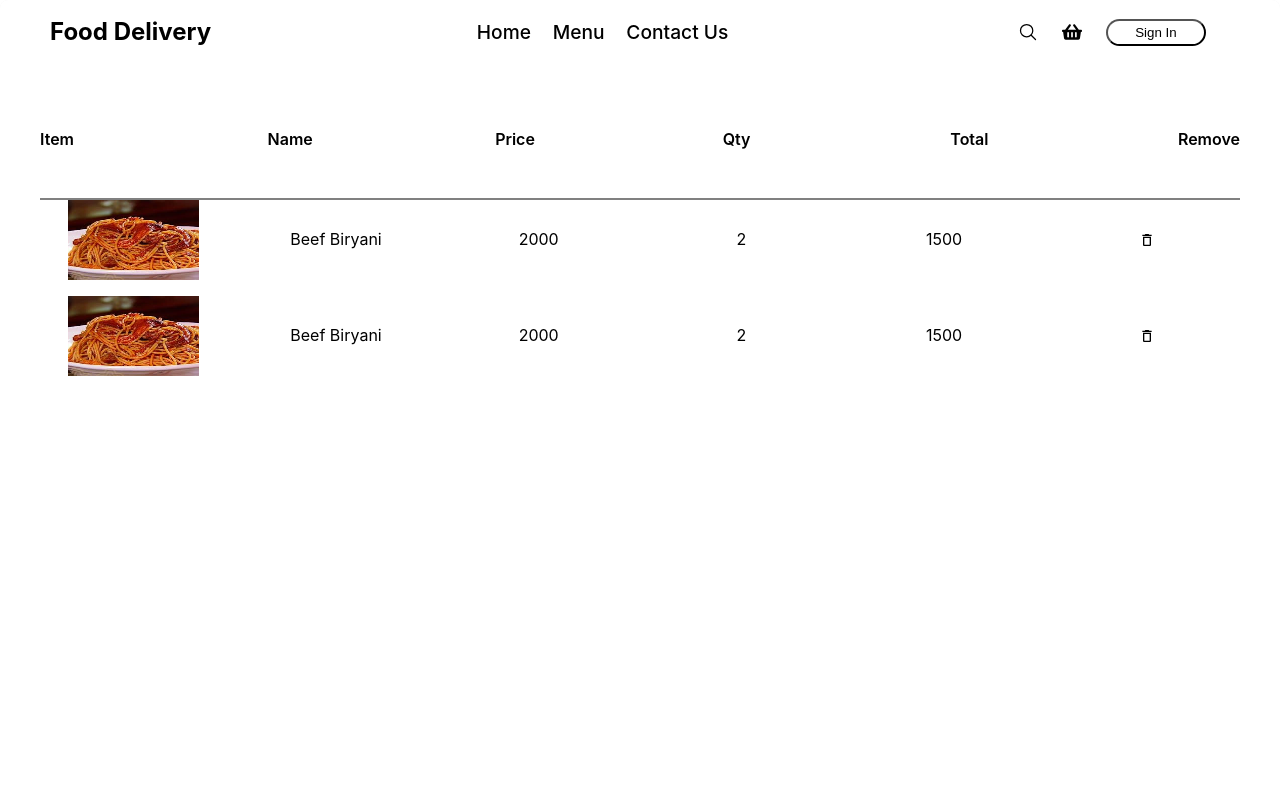
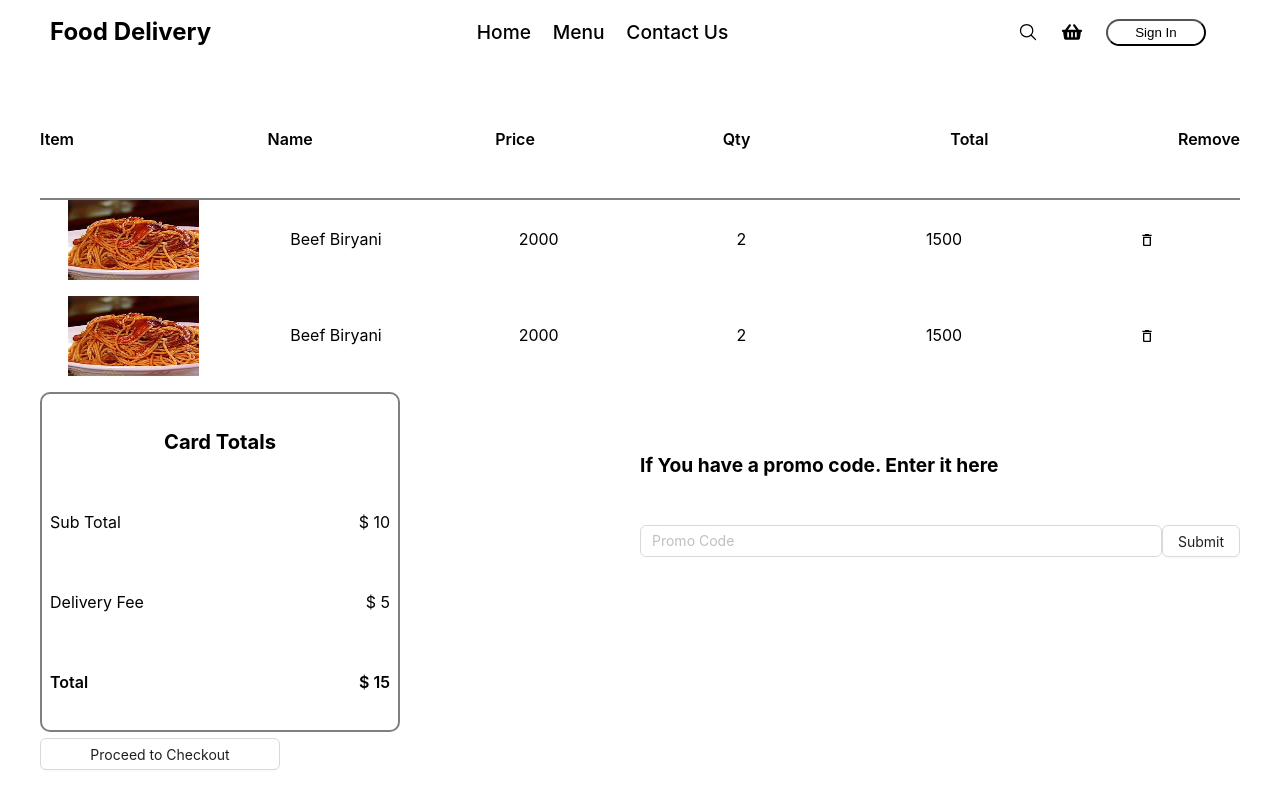
Before and after one commit to SyedMuhammadIzaan/FoodDeliveryApp, a React (Vite) app: page /add-to-cart in a window 1280 px wide. Shown: the top 800 px of the page. Built offline with nearby package versions, Linux system fonts and the light colour scheme.

Commit message:
make card billing component and promo code page

```diff
--- a/src/components/AddToCart.jsx
+++ b/src/components/AddToCart.jsx
@@ -1,6 +1,9 @@
 import { MdDeleteOutline } from "react-icons/md";
+import { Input } from "antd";
+import TotalBill from "./TotalBill";
 import BBQPastaImg from "../assets/bbq-pasta_img.webp";
 import "../style/clientLayoutComponent.scss";
+import ButtonComp from "./ButtonComp";
 const AddToCart = () => {
 	return (
 		<div className="add-to-cart-wrapper">
@@ -24,8 +27,8 @@ const AddToCart = () => {
 								<p>Total</p>
 							</div>
 							<div>
-                <p>Remove</p>
-              </div>
+								<p>Remove</p>
+							</div>
 						</div>
 						<div className="booked-items">
 							<div className="display-items">
@@ -71,7 +74,23 @@ const AddToCart = () => {
 						</div>
 					</div>
 				</div>
-				<div className="cart-items-row"></div>
+				<div className="cart-items-row">
+					<div className="cart-summary-section">
+						<div className="billing-action-wrapper">
+							<TotalBill />
+							<div className="billing-action-btn-wrapper">
+								<ButtonComp text="Proceed to Checkout" />
+							</div>
+						</div>
+						<div className="promo-code-section">
+							<h4>If You have a promo code. Enter it here</h4>
+							<div className="promo-code-input-group">
+								<Input placeholder="Promo Code" />
+								<ButtonComp text="Submit" />
+							</div>
+						</div>
+					</div>
+				</div>
 			</div>
 		</div>
 	);
--- /dev/null
+++ b/src/components/ButtonComp.jsx
@@ -0,0 +1,12 @@
+import { Button } from 'antd'
+import React from 'react'
+
+const ButtonComp = ({text}) => {
+  return (
+    <>
+    <Button>{text}</Button>
+    </>
+  )
+}
+
+export default ButtonComp
--- /dev/null
+++ b/src/components/TotalBill.jsx
@@ -0,0 +1,29 @@
+import "../style/clientLayoutComponent.scss";
+
+const TotalBill = () => {
+	return (
+		<div className="total-bill-wrapper">
+			<div className="bill-content">
+				<div className="bill-title">
+					<h4>Card Totals</h4>
+				</div>
+				<div className="bill-details">
+					<div className="bill-row">
+						<span>Sub Total</span>
+						<span>$ 10</span>
+					</div>
+					<div className="bill-row">
+						<span>Delivery Fee</span>
+						<span>$ 5</span>
+					</div>
+					<div className="bill-row-total">
+						<span>Total</span>
+						<span>$ 15</span>
+					</div>
+				</div>
+			</div>
+		</div>
+	);
+};
+
+export default TotalBill;
--- a/src/style/clientLayoutComponent.scss
+++ b/src/style/clientLayoutComponent.scss
@@ -44,6 +44,73 @@
 				display: flex;
 				justify-content: space-between;
 			}
+		}
+	}
+}
+
+.cart-summary-section {
+	width: 100%;
+	display: flex;
+	flex-direction: row;
+	justify-content: space-around;
+	align-items: center;
+
+	.billing-action-wrapper {
+		display: flex;
+		flex-direction: column;
+
+		.total-bill-wrapper {
+			border: 2px solid grey;
+			border-radius: 10px;
+			width: 30%;
+			height: 40%;
+			padding: 0.5em;
+			box-sizing: border-box;
+			font-size: 16px;
+
+			.bill-content {
+				// border: 2px solid green;
+				height: 100%;
+
+				.bill-title {
+					// border: 2px solid purple;
+					font-size: 1.4em;
+					height: 10vh;
+					display: flex;
+					align-items: center;
+					justify-content: center;
+					h4 {
+						margin-top: 0em;
+						margin-bottom: 0em;
+					}
+				}
+				.bill-details {
+					.bill-row {
+						// border: 2px solid yellow;
+						display: flex;
+						flex-direction: row;
+						justify-content: space-between;
+						align-items: center;
+						height: 10vh;
+						span {
+							font-size: 1em;
+						}
+					}
+					.bill-row-total {
+						// border: 2px solid red;
+						height: 10vh;
+						display: flex;
+						flex-direction: row;
+						justify-content: space-between;
+						align-items: center;
+					}
+				}
+			}
+		}
+	}
+	.promo-code-section {
+		h4 {
+			font-size: 1.2em;
 		}
 	}
 }
@@ -254,6 +321,59 @@
 			}
 		}
 	}
+	.cart-summary-section {
+		flex-direction: column;
+		font-size: 14px;
+		.billing-action-wrapper {
+			width: 100%;
+			.total-bill-wrapper {
+				width: 100%;
+				.bill-content {
+					.bill-title {
+						h4 {
+							font-size: 1.2em;
+						}
+					}
+					.bill-details {
+						.bill-row {
+							span {
+								font-size: 1em;
+							}
+						}
+						.bill-row-total {
+							span {
+								font-size: 1em;
+								font-weight: 600;
+							}
+						}
+					}
+				}
+			}
+			.billing-action-btn-wrapper {
+				// border: 2px solid red;
+				margin-top: 0.4em;
+				height: 10vh;
+				display: flex;
+				.ant-btn {
+					width: 50%;
+				}
+			}
+		}
+		.promo-code-section {
+			// border: 2px solid red;
+			width: 100%;
+			h4 {
+				text-align: center;
+				font-size: 1em;
+				margin-top: 0em;
+				margin-bottom: 0em;
+			}
+			.promo-code-input-group {
+				display: flex;
+			}
+		}
+	}
+
 	.ant-layout-footer {
 		padding: 10px !important;
 	}
@@ -418,6 +538,61 @@
 		}
 	}
 
+	.cart-summary-section {
+		align-items: center;
+		font-size: 16px;
+		gap: 0.5em;
+		.billing-action-wrapper {
+			width: 50%;
+
+			.total-bill-wrapper {
+				width: 100%;
+				.bill-content {
+					.bill-title {
+						h4 {
+							font-size: 0.9em;
+						}
+					}
+					.bill-details {
+						.bill-row {
+							span {
+								font-size: 1em;
+							}
+						}
+						.bill-row-total {
+							span {
+								font-weight: 600;
+								font-size: 1em;
+							}
+						}
+					}
+				}
+			}
+			.billing-action-btn-wrapper {
+				// border: 2px solid red;
+				margin-top: 0.4em;
+				height: 10vh;
+				display: flex;
+				.ant-btn {
+					width: 50%;
+				}
+			}
+		}
+		.promo-code-section {
+			// border: 2px solid red;
+			height: 50vh;
+			h4 {
+				font-size: 0.75em;
+				margin-top: 0em;
+				margin-bottom: 0em;
+			}
+			.promo-code-input-group {
+				display: flex;
+				flex-direction: row;
+			}
+		}
+	}
+
 	.ant-layout-footer {
 		padding: 15px !important;
 	}
@@ -446,10 +621,10 @@
 						padding: 0.4em;
 					}
 					.instagram-icon {
-						padding: 0.4em;
+						padding: 0.5em;
 					}
 					.twitter-icon {
-						padding: 0.4em;
+						padding: 0.5em;
 					}
 				}
 			}
@@ -579,6 +754,52 @@
 			}
 		}
 	}
+
+	.cart-summary-section {
+		justify-content: space-evenly;
+		font-size: 16px;
+
+		.billing-action-wrapper {
+			// border: 2px solid red;
+			.total-bill-wrapper {
+				width: 90%;
+				.bill-content {
+					.bill-title {
+						h4 {
+							font-size: 0.9em;
+						}
+					}
+					.bill-details {
+						.bill-row {
+							span {
+								font-size: 1em;
+							}
+						}
+						.bill-row-total {
+							span {
+								font-size: 1em;
+							}
+						}
+					}
+				}
+			}
+			.billing-action-btn-wrapper {
+				// border: 2px solid red;
+				margin-top: 0.4em;
+				height: 10vh;
+				display: flex;
+				.ant-btn {
+					width: 50%;
+				}
+			}
+		}
+		.promo-code-section {
+			h4 {
+				font-size: 1.2em;
+			}
+		}
+	}
+
 	.ant-layout-footer {
 		padding: 15px !important;
 	}
@@ -732,6 +953,17 @@
 			}
 		}
 	}
+
+	.cart-summary-section {
+		justify-content: space-between;
+		.billing-action-wrapper {
+			width: 40%;
+
+			.total-bill-wrapper {
+				width: 100%;
+			}
+		}
+	}
 	.add-to-cart-wrapper {
 		padding: 1em 2.8em;
 		box-sizing: border-box;
@@ -831,6 +1063,40 @@
 			}
 		}
 	}
+
+	.cart-summary-section {
+		justify-content: space-between;
+		.billing-action-wrapper {
+			// border: 2px solid red;
+			width: 40%;
+			.total-bill-wrapper {
+				width: 75%;
+				// .bill-content {
+				// 	.bill-title {
+				// 	}
+				// 	.bill-details {
+				// 		.bill-row {
+				// 		}
+				// 		.bill-row-total {
+				// 		}
+				// 	}
+				// }
+			}
+			.billing-action-btn-wrapper {
+				// border: 2px solid red;
+				margin-top: 0.4em;
+				height: 10vh;
+				display: flex;
+				.ant-btn {
+					width: 50%;
+				}
+			}
+		}
+		.promo-code-section {
+			width: 50%;
+		}
+	}
+
 	.ant-layout-footer {
 		padding: 30px !important;
 	}
```
Also changed, not shown: src/pages/DeliveryInformation.jsx (added, +9 -0 lines).
